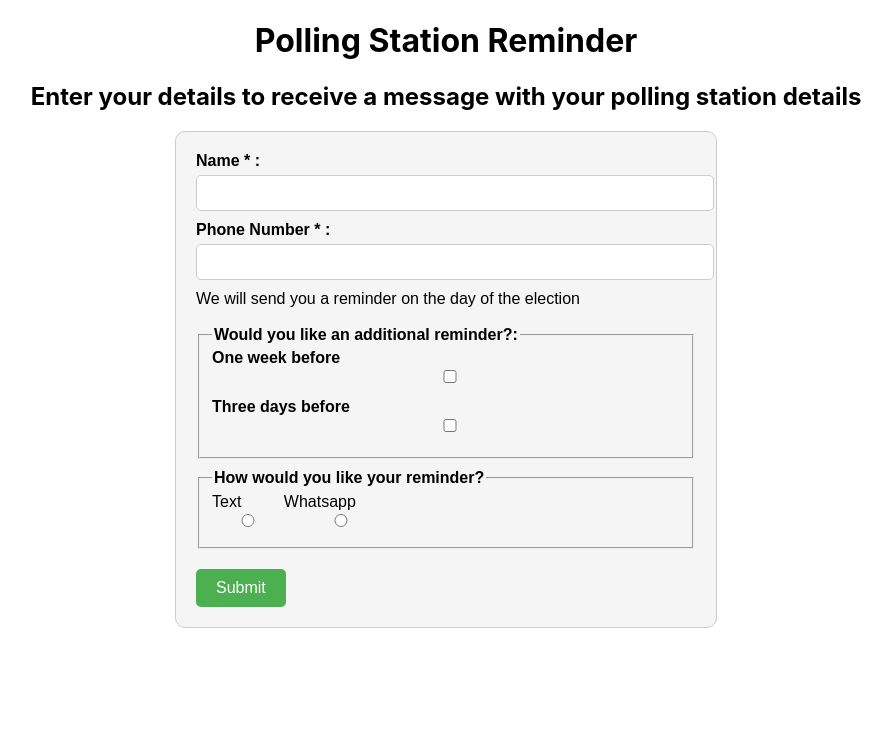
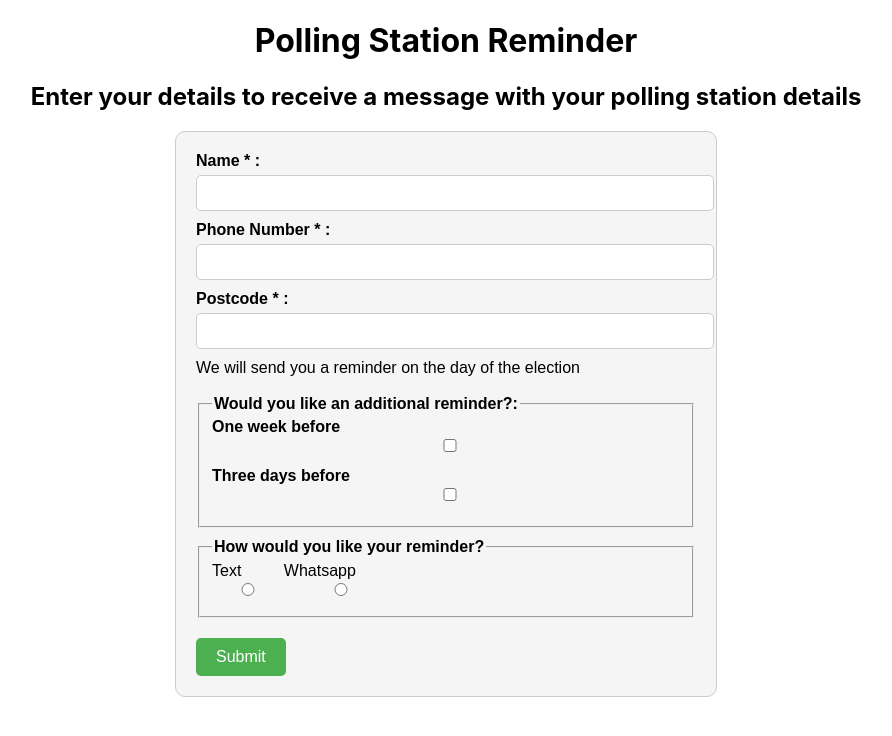
Before and after one commit to Curtis-Turk/Remember-to-Vote, a React (Create React App) app: page / in a window 1280 px wide. Shown: the top 736 px of the page, without its empty margins (194-1086 px from the left). Built offline with nearby package versions, Linux system fonts and the light colour scheme.

Commit message:
Added a postcode input

```diff
--- a/src/components/form.tsx
+++ b/src/components/form.tsx
@@ -36,10 +36,25 @@ export default function Form() {
 
   return (
     <form id="polling-form" onSubmit={handleSubmit}>
-      <label htmlFor="name">Name * :</label>
-      <input type="text" id="name" name="name" onChange={handleTextChange} />
-      <label htmlFor="phone">Phone Number * :</label>
-      <input type="text" id="phone" name="phone" onChange={handleTextChange} />
+      <div id="user-details">
+        <label htmlFor="name">Name * :</label>
+        <input type="text" id="name" name="name" onChange={handleTextChange} />
+        <label htmlFor="phone">Phone Number * :</label>
+        <input
+          type="text"
+          id="phone"
+          name="phone"
+          onChange={handleTextChange}
+        />
+        <label htmlFor="postcode">Postcode * :</label>
+        <input
+          type="text"
+          id="postcode"
+          name="postcode"
+          onChange={handleTextChange}
+        />
+      </div>
+
       <div>We will send you a reminder on the day of the election</div>
       <br></br>
       <fieldset id="reminder">
```
